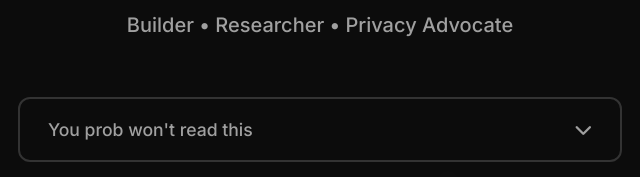
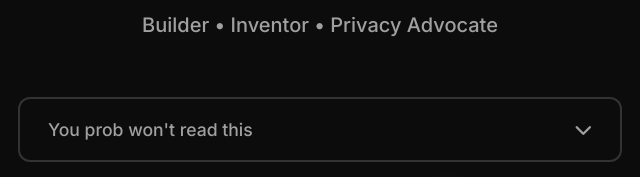
Before and after one commit to 97115104/share-links, a plain HTML site: page index.html in a window 1280 px wide. Shown: the part 379-556 px from the top of the page, 320-960 px from the left. Drawn offline with Linux system fonts and the light colour scheme.

Commit message:
change to inventor

```diff
--- a/index.html
+++ b/index.html
@@ -61,7 +61,7 @@
                     <div class="profile-glow"></div>
                 </div>
                 <h1 class="name">Austin Harshberger</h1>
-                <p class="title">Builder • Researcher • Privacy Advocate</p>
+                <p class="title">Builder • Inventor • Privacy Advocate</p>
 <!-- '                <div class="companies">
                     <a href="https://status.health/" target="_blank" class="company-tag">status.health</a>
                     <a href="https://attest.ink/" target="_blank" class="company-tag">attest.ink</a>
```
